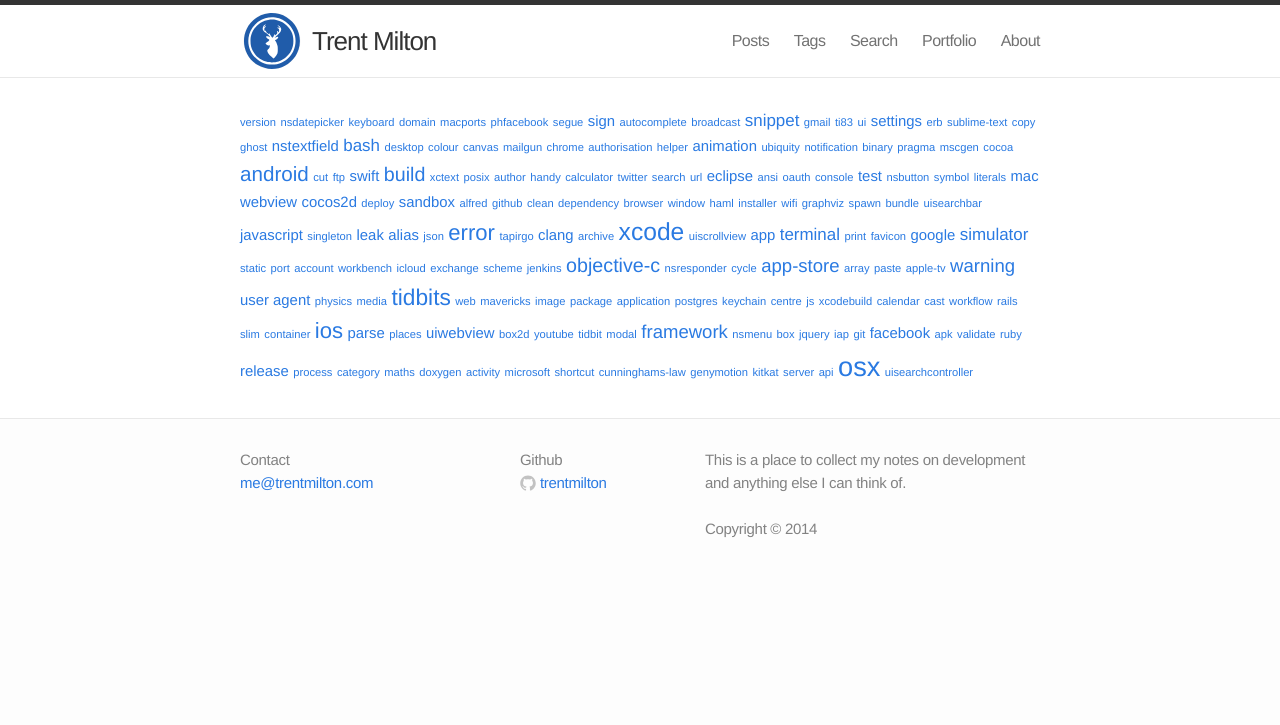
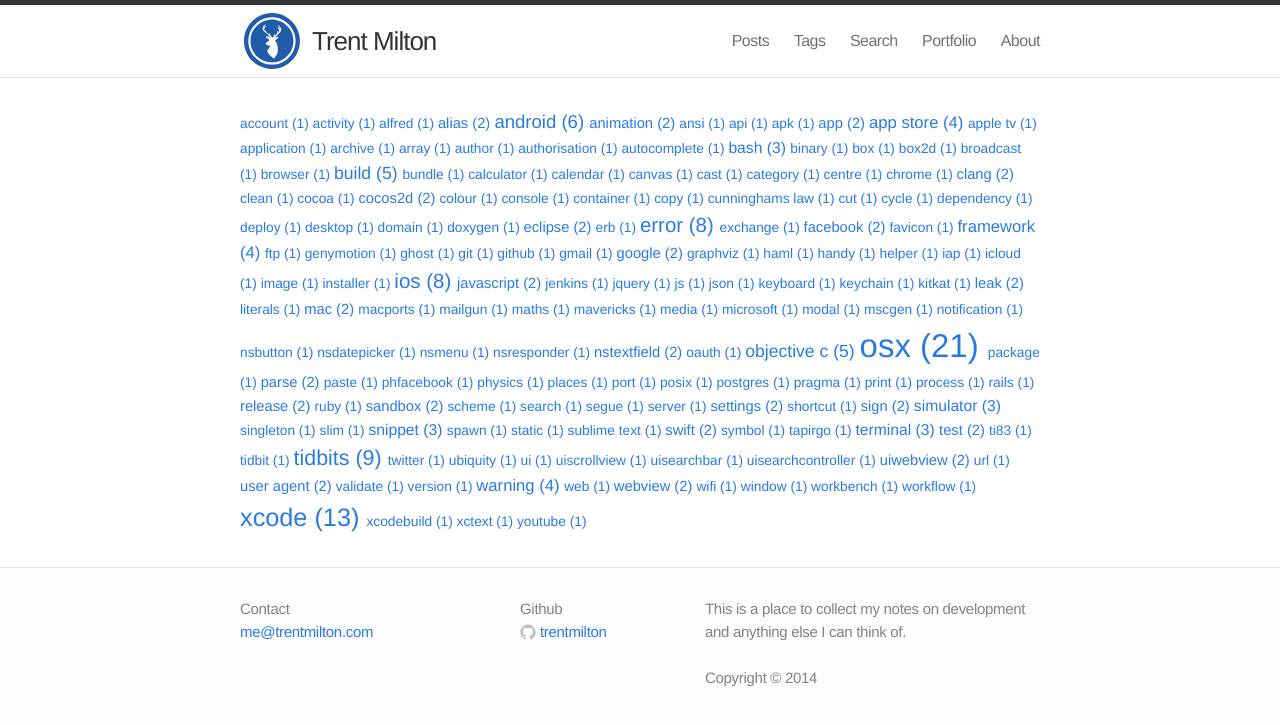
Before and after one commit to trentmilton/trentmilton-site-jekyll, a Jekyll site: the page built from tags.html, in a window 1280 px wide. Shown: the top 725 px of the page. Built offline with Jekyll 4.4.1, drawn with Linux system fonts in a browser that asks for light colours; some of the changed lines change nothing that is shown.

Commit message:
Changed tag cloud to work on githubpages

```diff
--- a/_plugins/jekyll.tag-cloud.rb
+++ /dev/null
@@ -1,105 +0,0 @@
-# Copyright (C) 2011 Anurag Priyam - MIT License
-
-module Jekyll
-
-  # Jekyll plugin to generate tag clouds.
-  #
-  # The plugin defines a `tag_cloud` tag that is rendered by Liquid into a tag
-  # cloud:
-  #
-  #     <div class='cloud'>
-  #         {% tag_cloud %}
-  #     </div>
-  #
-  # The tag cloud itself is a collection of anchor tags, styled dynamically
-  # with the `font-size` CSS property. The range of values, and unit to use for
-  # `font-size` can be specified with a very simple syntax:
-  #
-  #     {% tag_cloud font-size: 16 - 28px %}
-  #
-  # The output is automatically formatted to use the same number of decimal
-  # places as used in the argument:
-  #
-  #     {% tag_cloud font-size: 0.8  - 1.8em  %}  # => 1
-  #     {% tag_cloud font-size: 0.80 - 1.80em %}  # => 2
-  #
-  # Tags that have been used less than a certain number of times can be
-  # filtered out from the tag cloud with the optional `threshold` parameter:
-  #
-  #     {% tag_cloud threshold: 2%}
-  #
-  # Both the parameters can be easily clubbed together:
-  #
-  #     {% tag_cloud font-size: 50 - 150%, threshold: 2%}
-  #
-  # The plugin randomizes the order of tags every time the cloud is generated.
-  class TagCloud < Liquid::Tag
-    safe = true
-
-    # tag cloud variables - these are setup in `initialize`
-    attr_reader :size_min, :size_max, :precision, :unit, :threshold
-
-    def initialize(name, params, tokens)
-      # initialize default values
-      @size_min, @size_max, @precision, @unit = 70, 170, 0, '%'
-      @threshold                              = 1
-
-      # process parameters
-      @params = Hash[*params.split(/(?:: *)|(?:, *)/)]
-      process_font_size(@params['font-size'])
-      process_threshold(@params['threshold'])
-
-      super
-    end
-
-    def render(context)
-      # get an Array of [tag name, tag count] pairs
-      count = context.registers[:site].tags.map do |name, posts|
-        [name, posts.count] if posts.count >= threshold
-      end
-
-      # clear nils if any
-      count.compact!
-
-      # get the minimum, and maximum tag count
-      min, max = count.map(&:last).minmax
-
-      # map: [[tag name, tag count]] -> [[tag name, tag weight]]
-      weight = count.map do |name, count|
-        # logarithmic distribution
-        weight = (Math.log(count) - Math.log(min))/(Math.log(max) - Math.log(min))
-        [name, weight]
-      end
-
-      # shuffle the [tag name, tag weight] pairs
-      weight.sort_by! { rand }
-
-      # reduce the Array of [tag name, tag weight] pairs to HTML
-      weight.reduce("") do |html, tag|
-        name, weight = tag
-        size = size_min + ((size_max - size_min) * weight).to_f
-        size = sprintf("%.#{@precision}f", size)
-        html << "<a style='font-size: #{size}#{unit}' href='/tag/#{name}'>#{name}</a>\n"
-      end
-    end
-
-    private
-
-    def process_font_size(param)
-      /(\d*\.{0,1}(\d*)) *- *(\d*\.{0,1}(\d*)) *(%|em|px)/.match(param) do |m|
-        @size_min  = m[1].to_f
-        @size_max  = m[3].to_f
-        @precision = [m[2].size, m[4].size].max
-        @unit      = m[5]
-      end
-    end
-
-    def process_threshold(param)
-      /\d*/.match(param) do |m|
-        @threshold = m[0].to_i
-      end
-    end
-  end
-end
-
-Liquid::Template.register_tag('tag_cloud', Jekyll::TagCloud)
--- a/tags.html
+++ b/tags.html
@@ -4,6 +4,12 @@
 permalink: /tags/
 exclude_from_search: true
 ---
-<div class='cloud'>
-	{% tag_cloud %}
-</div>
+{% assign tags = site.tags | sort %}
+{% for tag in tags %}
+ <span class="site-tag">
+    <a href="/tag/{{ tag | first | slugify }}/"
+        style="font-size: {{ tag | last | size  |  times: 6 | plus: 80  }}%">
+            {{ tag[0] | replace:'-', ' ' }} ({{ tag | last | size }})
+    </a>
+</span>
+{% endfor %}
```
